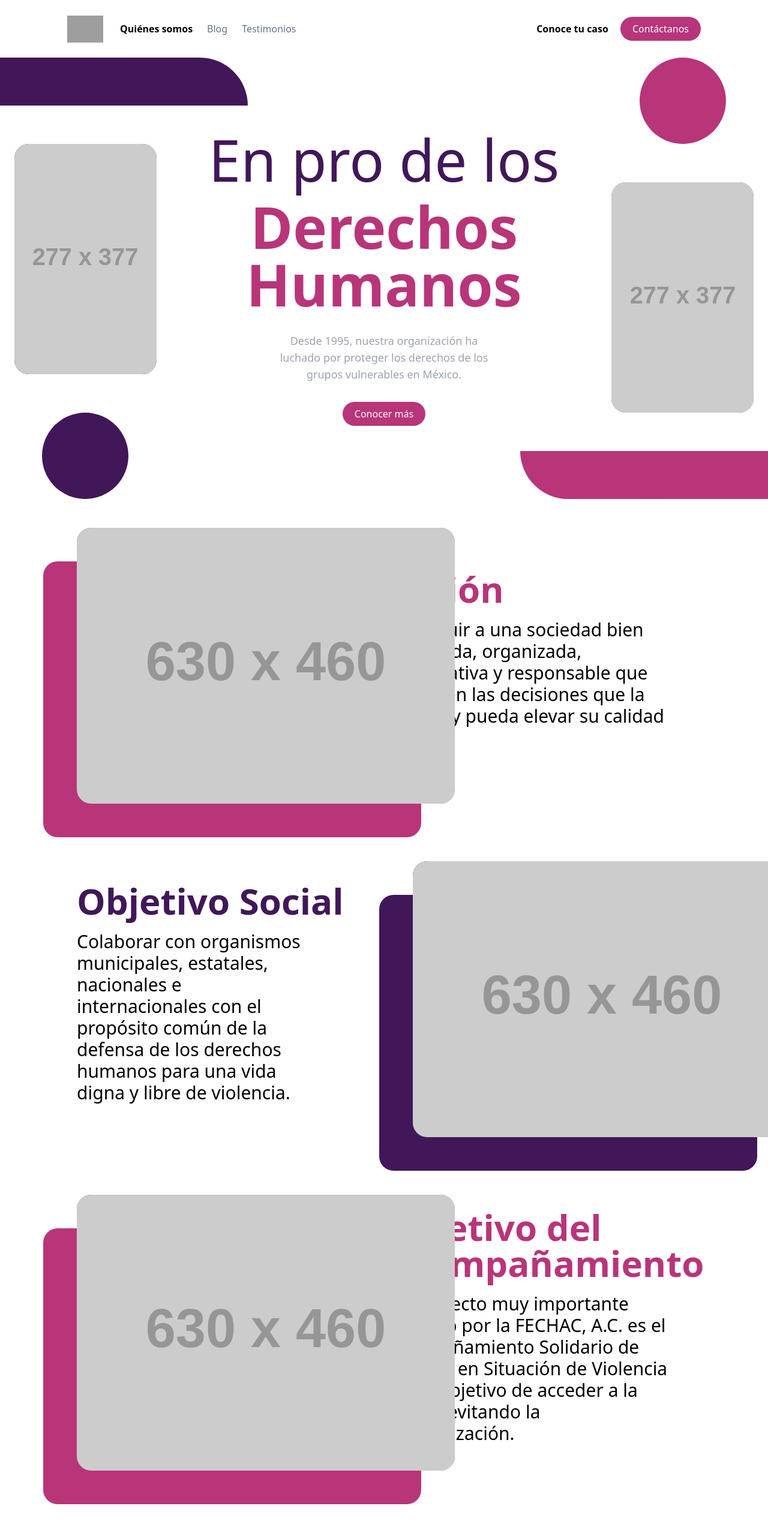
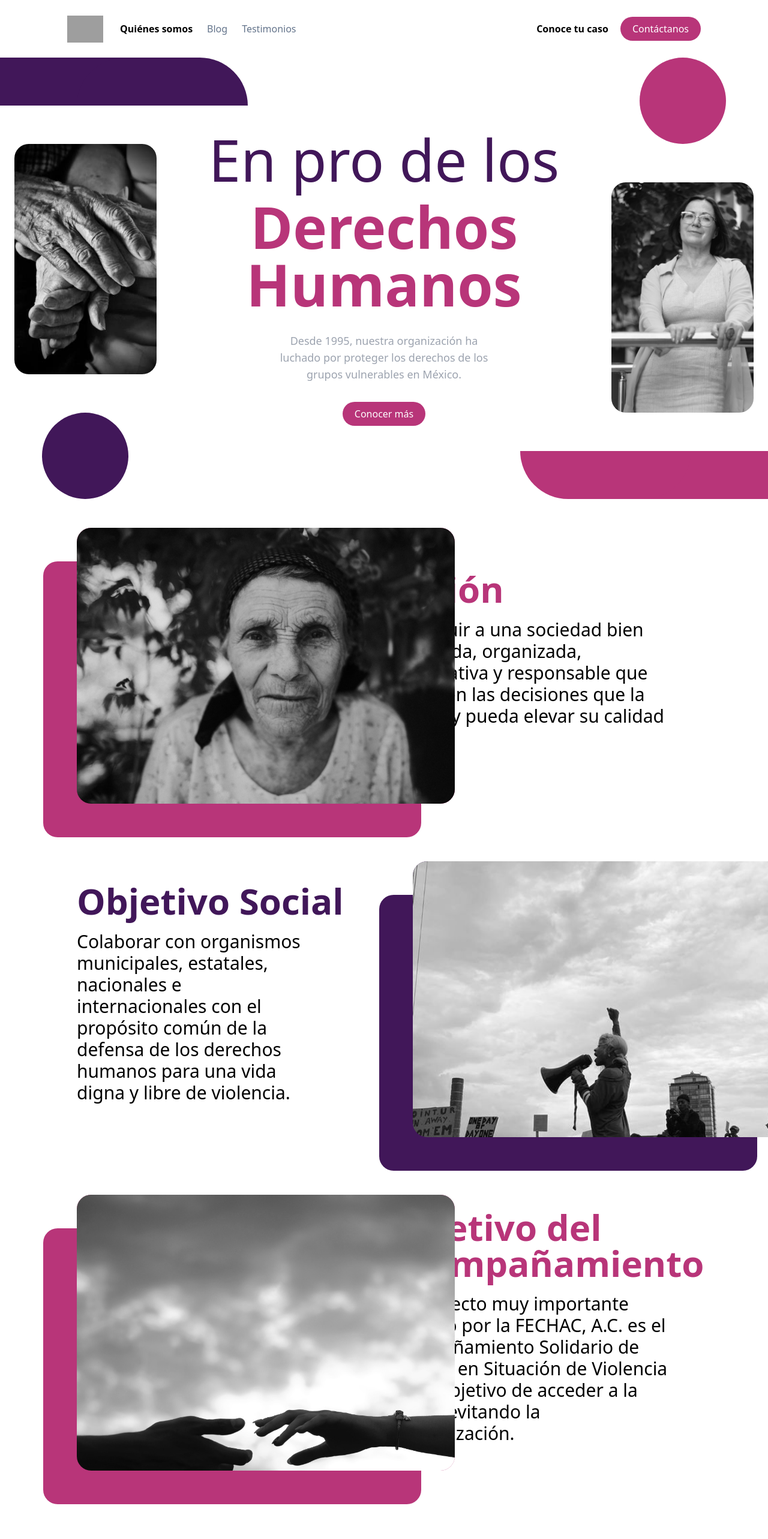
Before and after one commit to Jay-DVT/mujeresxmexico, a Next.js app: page /sobre-nosotras in a window 1280 px wide. Shown: the top 2566 px of the page at 60% size. Built offline with nearby package versions, Linux system fonts and the light colour scheme; grey boxes are pictures that could not be loaded.

Commit message:
Finish initial prototype

```diff
--- a/src/app/page.tsx
+++ b/src/app/page.tsx
@@ -79,14 +79,34 @@ const Community = () => {
 				Únete a la comunidad
 			</div>
 			<div className='flex gap-x-20 justify-center pb-20'>
-				<div className='lg:h-72 w-1/3 bg-slate-700 rounded-3xl  text-white flex items-center justify-center cursor-pointer'>
-					<div className='rounded-3xl text-3xl font-semibold'>Testimonios</div>
-				</div>
-				<div className='lg:h-72 w-1/3 bg-slate-700 rounded-3xl  text-white flex items-center justify-center cursor-pointer'>
-					<div className='rounded-3xl text-3xl font-semibold'>
-						Blog Educativo
+				<a href='testimonios'>
+					<div
+						className='lg:h-72 w-[530px] rounded-3xl text-white flex items-center justify-center cursor-pointer overflow-hidden relative'
+						style={{
+							backgroundImage: `url(/Image/df90237f-f92c-47a8-a71b-8a5d4f885180.jpg)`,
+							backgroundSize: "cover",
+							backgroundPosition: "center",
+						}}
+					>
+						<div className='rounded-3xl text-3xl font-semibold z-10'>
+							Testimonios
+						</div>
 					</div>
-				</div>
+				</a>
+				<a href='blog'>
+					<div
+						className='lg:h-72 w-[530px] rounded-3xl text-white flex items-center justify-center cursor-pointer overflow-hidden relative'
+						style={{
+							backgroundImage: `url(/Image/7b88dbf9-bd4d-4b8d-83d7-9df8e713f2d7.jpg)`,
+							backgroundSize: "cover",
+							backgroundPosition: "center",
+						}}
+					>
+						<div className='rounded-3xl text-3xl font-semibold z-10'>
+							Blog Educativo
+						</div>
+					</div>
+				</a>
 			</div>
 		</div>
 	);
--- a/src/pages/sobre-nosotras.tsx
+++ b/src/pages/sobre-nosotras.tsx
@@ -14,15 +14,14 @@ const Us = () => {
 					<div className='absolute top-0 right-32 w-full h-full bg-secondary ' />
 					<div className='absolute top-0 left-32 w-full h-full bg-secondary rounded-t-full' />
 				</div>
-				<div className='bg-secondary w-5/6 h-96 rounded-3xl relative'>
-					<Image
-						src='https://placehold.co/277x377/png'
-						alt='right-side-image'
-						fill={true}
-						style={{ objectFit: "cover" }}
-						className='bg-cover relative rounded-3xl z-20'
-					/>
-				</div>
+				<div
+					className='bg-secondary w-5/6 h-96 rounded-3xl relative'
+					style={{
+						backgroundImage: `url(/Image/df90237f-f92c-47a8-a71b-8a5d4f885180.jpg)`,
+						backgroundSize: "cover",
+						backgroundPosition: "center",
+					}}
+				></div>
 				<div className='bg-secondary rounded-full w-36 h-36' />
 			</div>
 			{/* Central */}
@@ -40,15 +39,14 @@ const Us = () => {
 			<div className='h-fit w-96 flex flex-col justify-center items-center flex-shrink gap-y-16'>
 				<div className='bg-primary rounded-full w-36 h-36' />
 
-				<div className='bg-primary w-5/6 h-96 rounded-3xl relative'>
-					<Image
-						src='https://placehold.co/277x377/png'
-						alt='right-side-image'
-						fill={true}
-						style={{ objectFit: "cover" }}
-						className='bg-cover relative rounded-3xl z-20'
-					/>
-				</div>
+				<div
+					className='bg-primary w-5/6 h-96 rounded-3xl relative'
+					style={{
+						backgroundImage: `url(/Image/f920b122-84b8-46ec-ae13-a5c3d35b6911.jpg)`,
+						backgroundSize: "cover",
+						backgroundPosition: "start",
+					}}
+				></div>
 				<div className='w-full h-20 bg-primary relative '>
 					<div className='absolute top-0 left-32 w-full h-full bg-primary ' />
 					<div className='absolute top-0 right-32 w-full h-full bg-primary rounded-b-full' />
@@ -61,17 +59,16 @@ const Us = () => {
 const Objectives = () => {
 	return (
 		<div className=' grid grid-cols-2 mb-24'>
-			<div className='bg-primary rounded-3xl relative w-[630px] h-[460px] m-12 ml-32 '>
-				<div className='flex items-center justify-center'>
-					<Image
-						src='https://placehold.co/630x460/png'
-						alt='right-side-image'
-						fill={true}
-						style={{ objectFit: "cover" }}
-						className='bg-cover relative rounded-3xl z-20 '
-					/>
-					<div className='bg-primary rounded-3xl absolute w-[630px] h-[460px] z-10 top-14 right-14' />
-				</div>
+			<div className='bg-primary rounded-3xl relative w-[630px] h-[460px] m-12 ml-32 z-10'>
+				<div className='bg-primary rounded-3xl absolute w-[630px] h-[460px] z-0 top-14 right-14' />
+				<div
+					className='w-full h-full absolute z-20 rounded-3xl'
+					style={{
+						backgroundImage: `url(/Image/00ca22f2-08af-43d6-b57d-18a57736fdbe.jpg)`,
+						backgroundSize: "cover",
+						backgroundPosition: "start",
+					}}
+				></div>
 			</div>
 			<div className='flex flex-col items-start justify-center'>
 				<p className='text-4xl xl:text-6xl font-semibold text-primary'>
@@ -94,24 +91,26 @@ const Objectives = () => {
 				</p>
 			</div>
 			<div className='bg-secondary rounded-3xl relative w-[630px] h-[460px] m-12 '>
-				<Image
-					src='https://placehold.co/630x460/png'
-					alt='right-side-image'
-					fill={true}
-					style={{ objectFit: "cover" }}
-					className='bg-cover relative rounded-3xl z-20 '
-				/>
-				<div className='bg-secondary rounded-3xl absolute w-[630px] h-[460px] z-10 top-14 right-14' />
+				<div className='bg-secondary rounded-3xl absolute w-[630px] h-[460px] z-0 top-14 right-14' />
+				<div
+					className='w-full h-full absolute z-20 rounded-3xl'
+					style={{
+						backgroundImage: `url(/Image/f1a16f72-5436-4929-a5a9-c7a0940f853c.jpg)`,
+						backgroundSize: "cover",
+						backgroundPosition: "start",
+					}}
+				></div>
 			</div>
 			<div className='bg-primary rounded-3xl relative w-[630px] h-[460px] m-12 ml-32 '>
-				<Image
-					src='https://placehold.co/630x460/png'
-					alt='right-side-image'
-					fill={true}
-					style={{ objectFit: "cover" }}
-					className='bg-cover relative rounded-3xl z-20 '
-				/>
-				<div className='bg-primary rounded-3xl absolute w-[630px] h-[460px] z-10 top-14 right-14' />
+				<div className='bg-primary rounded-3xl absolute w-[630px] h-[460px] z-0 top-14 right-14' />
+				<div
+					className='w-full h-full absolute z-20 rounded-3xl'
+					style={{
+						backgroundImage: `url(/Image/d24a56ec-6aee-4bf7-a676-9c7ab2a164ae.jpg)`,
+						backgroundSize: "cover",
+						backgroundPosition: "start",
+					}}
+				></div>
 			</div>
 			<div className='flex flex-col text-left justify-center'>
 				<p className='text-4xl font-semibold text-primary xl:text-6xl'>
```
